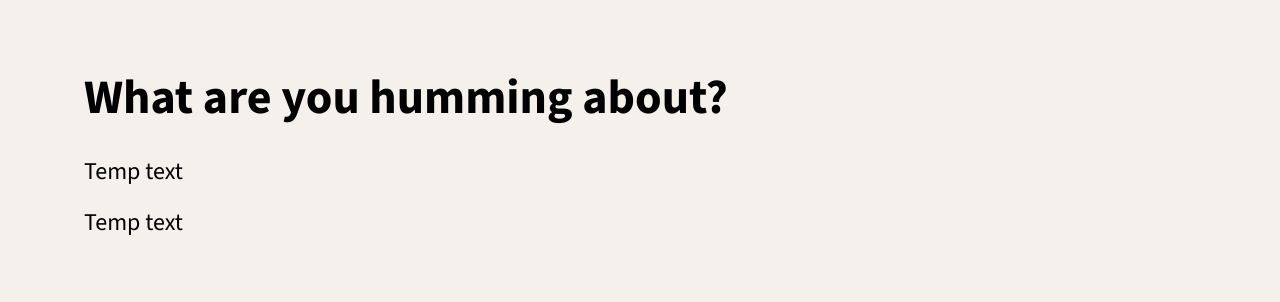
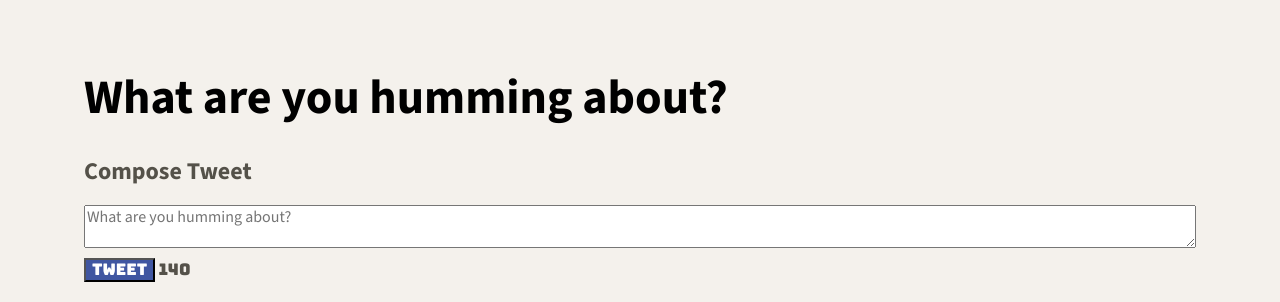
Before and after one commit to Mpalko07/tweeter, a website: page public/index.html in a window 1280 px wide. Shown: the part 622-924 px from the top of the page. Before the commit the page ends 903 px from the top, so only its background shows below. Drawn offline with nearby package versions, Linux system fonts and the light colour scheme; a web font is replaced by a local one.

Commit message:
added new tweet form

```diff
--- a/public/index.html
+++ b/public/index.html
@@ -9,7 +9,8 @@
     <link rel="stylesheet" href="https://cdnjs.cloudflare.com/ajax/libs/normalize/8.0.1/normalize.min.css" type="text/css" />
     <link rel="stylesheet" href="/styles/layout.css" type="text/css" />
     <link rel="stylesheet" href="/styles/nav.css" type="text/css" /> <!-- Link to nav.css -->
-    <link rel="stylesheet" href="/styles/header.css" type="text/css" />
+    <link rel="stylesheet" href="/styles/header.css" type="text/css" /> <!-- Link to header.css -->
+    <link rel="stylesheet" href="/styles/new-tweet.css" type="text/css" /> <!-- Link to new-tweet.css -->
     <link rel="stylesheet" href="https://cdnjs.cloudflare.com/ajax/libs/font-awesome/6.5.1/css/all.min.css" integrity="sha512-DTOQO9RWCH3ppGqcWaEA1BIZOC6xxalwEsw9c2QQeAIftl+Vegovlnee1c9QX4TctnWMn13TZye+giMm8e2LwA==" crossorigin="anonymous" referrerpolicy="no-referrer" />
 
     <!-- Bungee font -->
@@ -54,7 +55,16 @@
   </body>
   <main class="container">
     <h1>What are you humming about?</h1>
-    <p>Temp text</p>
-    <p>Temp text</p>
+    <section class="new-tweet">
+      <h2>Compose Tweet</h2>
+      <form action="/tweets/" method="POST">
+        <textarea name="text" id="tweet-text" placeholder="What are you humming about?"></textarea>
+        <div>
+          <button type="submit">Tweet</button>
+          <output name="counter" class="counter" for="tweet-text">140</output>
+        </div>
+      </form>
+    </section>
   </main>
+</body>
 </html>
--- a/public/styles/nav.css
+++ b/public/styles/nav.css
@@ -13,9 +13,10 @@ nav {
   align-items: center;
 }
 
-nav span {
+nav span.tweeter {
   font-size: 20px;
   font-family: 'Bungee', sans-serif;
+  margin-left: auto;
 }
 
 .tweeter {
--- /dev/null
+++ b/public/styles/new-tweet.css
@@ -0,0 +1,24 @@
+.new-tweet form {
+  display: flex;
+  flex-direction: column;
+}
+
+.new-tweet label {
+  border-bottom: 1px solid #000; /* Add black border line under the label text */
+}
+
+.new-tweet textarea {
+  margin-bottom: 10px; /* Add some space between textarea and button */
+}
+
+.new-tweet button {
+  background-color: #4056A1; /* Set tweet button color to match the nav */
+  color: #fff; /* Set text color to white */
+  font-family: 'Bungee', sans-serif; /* Set font family to Bungee */
+  align-self: flex-start; /* Align button to the left */
+}
+
+.new-tweet output {
+  font-family: 'Bungee', sans-serif; /* Set font family to Bungee */
+  align-self: flex-end; /* Right align the counter text */
+}
--- a/server/data-files/initial-tweets.json
+++ b/server/data-files/initial-tweets.json
@@ -8,7 +8,7 @@
     "content": {
       "text": "If I have seen further it is by standing on the shoulders of giants"
     },
-    "created_at": 1710697371771
+    "created_at": 1711137638620
   },
   {
     "user": {
@@ -19,6 +19,6 @@
     "content": {
       "text": "Je pense , donc je suis"
     },
-    "created_at": 1710783771771
+    "created_at": 1711224038620
   }
 ]
```
